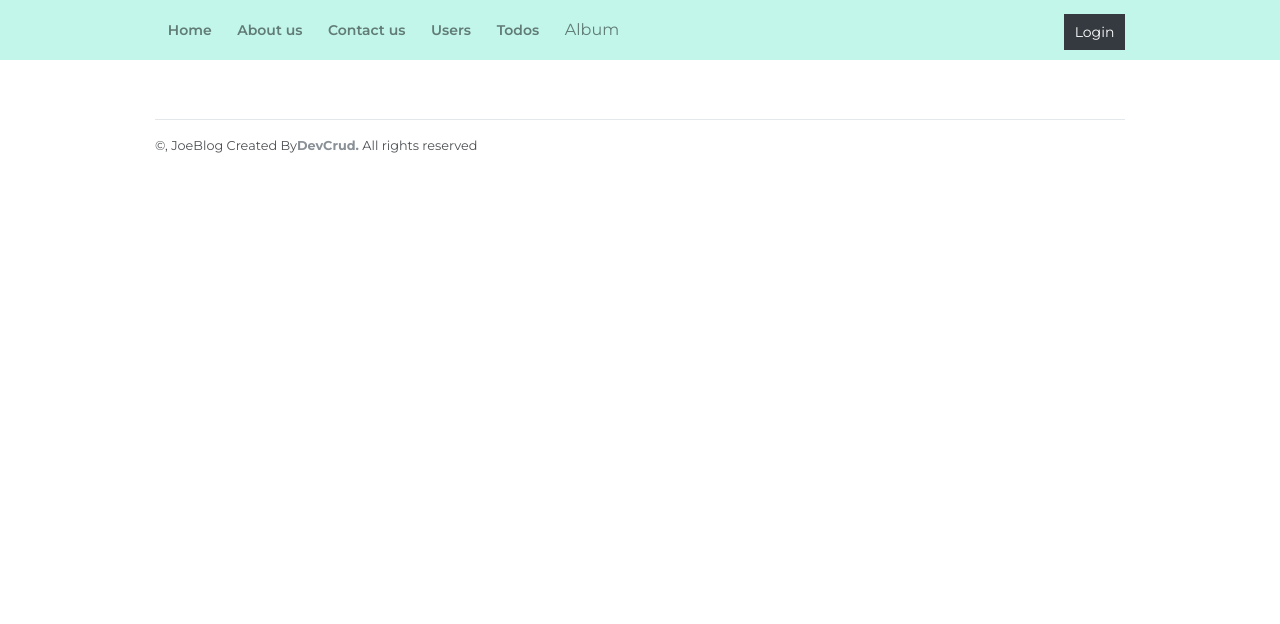
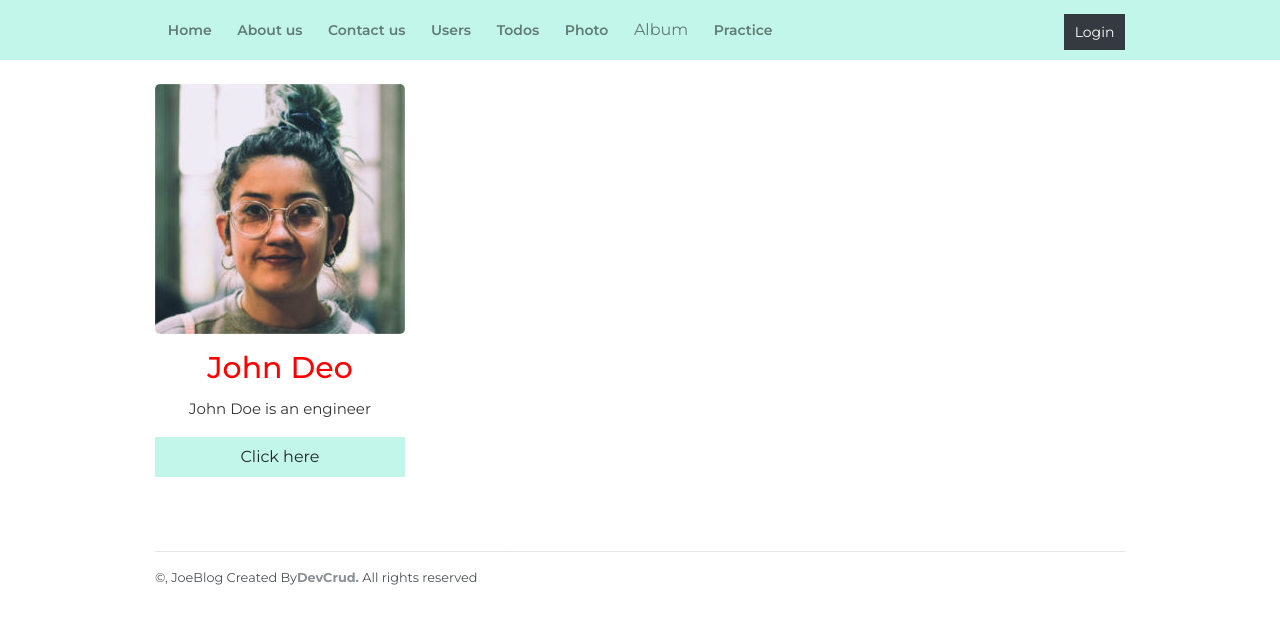
Before and after one commit to sudeshinfoneo/learn-react, a React (Create React App) app: page /practice in a window 1280 px wide. Shown: the top 624 px of the page. Built offline with nearby package versions, Linux system fonts and the light colour scheme.

Commit message:
my changes

```diff
--- a/src/App.js
+++ b/src/App.js
@@ -6,10 +6,12 @@ import About from './components/About';
 import Contact from './components/Contact';
 import Footer from './components/Footer/Index';
 import Sidebar from './components/Sidebar/index';
-import './assets/css/joeblog.css';
 import Users from './components/Users';
 import Todos from './components/Todos';
 import Album from './components/Album';
+import Photo from './components/Photo';
+import './assets/css/joeblog.css';
+import Practice from './components/Practice';
 
 function App() {
   return (
@@ -24,6 +26,8 @@ function App() {
           <Route path='/users' element={<Users />} />
           <Route path='/todos' element={<Todos />} />
           <Route path='/album' element={<Album />} />
+          <Route path='/photo' element={<Photo />} />
+          <Route path='/practice' element={<Practice />} />
         </Routes>
       </main>
       <Footer />
--- a/src/components/Album/index.js
+++ b/src/components/Album/index.js
@@ -19,7 +19,7 @@ const Album = (props) => {
                         album && album.map((el, index) => (
                             <>
                                 <div className='col-md-4'>
-                                    <img src={Alb} className="rounded-circle" alt="" key={index} style={{width: 350, height: 200}}/>
+                                    <img src={Alb} className="rounded-circle" alt="" key={index} style={{width: 350, height: 250}}/>
                                     <h3> {el.title}</h3>
                                 </div>
                             </>
--- a/src/components/Header/index.js
+++ b/src/components/Header/index.js
@@ -17,16 +17,22 @@ const Header = (props) => {
                                 <Link to="/about" className="nav-link">About us</Link>
                             </li>
                             <li className="nav-item">
-                                <Link to="contact" className="nav-link">Contact us</Link>
+                                <Link to="/contact" className="nav-link">Contact us</Link>
                             </li>
                             <li className="nav-item">
-                                <Link to="users" className="nav-link">Users</Link>
+                                <Link to="/users" className="nav-link">Users</Link>
                             </li>
                             <li className="nav-item">
-                                <Link to="todos" className="nav-link">Todos</Link>
+                                <Link to="/todos" className="nav-link">Todos</Link>
+                            </li>
+                            <li className="nav-item">
+                                <Link to="/photo" className="nav-link">Photo</Link>
                             </li>
                             <li className="=nav-item">
-                                <Link to="album" className="nav-link">Album</Link>
+                                <Link to="/album" className="nav-link">Album</Link>
+                            </li>
+                            <li className="nav-item">
+                                <Link to="/practice" className="nav-link">Practice</Link>
                             </li>
                         </ul>
                         <div className="navbar-nav ml-auto">
--- a/src/components/Home/index.js
+++ b/src/components/Home/index.js
@@ -5,9 +5,7 @@ import Img3 from '../../assets/imgs/img-3.jpg';
 import Img4 from '../../assets/imgs/img-4.jpg';
 import Blog6 from '../../assets/imgs/blog-6.jpg';
 import PostCard from "./PostCard";
-import Users from "../Users";
 import { useEffect, useState } from "react";
-
 
 const Home = (props) => {
     const [post, setPost] = useState([])
--- /dev/null
+++ b/src/components/Photo/index.js
@@ -0,0 +1,33 @@
+import { Link } from "react-router-dom";
+import { useEffect, useState } from "react";
+import Postland1 from '../../assets/imgs/post-landscape-1.jpg'
+
+const Photo = (props) => {
+    const [photo, setPhoto] = useState([])
+
+    useEffect(() => {
+        fetch('https://jsonplaceholder.typicode.com/photos').then(res => res.json()).then(data => {
+            setPhoto(data)
+        })
+    }, [])
+
+    return (
+        <>
+            <div className="container">
+                <div className="row">
+                    {
+                        photo && photo.map((el, index) => (
+                            <>
+                                <div className="col md-3">
+                                    <img src={Postland1} alt="" className="img-thumbnail" key={index} style={{ width: 300, height: 200 }} />
+                                    <h3>{ el.title }</h3>
+                                </div>
+                            </>
+                        ))
+                    }
+                </div>
+            </div>
+        </>
+    )
+}
+export default Photo;
--- /dev/null
+++ b/src/components/Practice/index.js
@@ -0,0 +1,22 @@
+import { Link } from "react-router-dom";
+import Avatar1 from '../../assets/imgs/avatar-1.jpg'
+
+
+const Practice = (props) => {
+
+    return (
+        <>
+            <div className="container mt-4">
+                <div className="card" style={{ width: 250 }}>
+                    <img src={Avatar1} alt="" className="card-img" />
+                    <div className="card-body">
+                        <h4 className="card-title" style={{ textAlign: "center", color: "red", fontSize: 30 }}>John Deo</h4>
+                        <p className="card-text" style={{ textAlign: "center", color: "black", fontSize: 15 }}>John Doe is an engineer</p>
+                        <a href="#" class="btn btn-primary" style={{ display: 'flex', justifyContent: 'center', alignItems: 'center', height: '5vh' }}>Click here</a>
+                    </div>
+                </div>
+            </div>
+        </>
+    )
+}
+export default Practice;
--- a/src/components/Sidebar/index.js
+++ b/src/components/Sidebar/index.js
@@ -11,7 +11,6 @@ import Blog6 from '../../assets/imgs/blog-6.jpg';
 import Blog1 from '../../assets/imgs/blog-1.jpg';
 import Blog2 from '../../assets/imgs/blog-2.jpg';
 import Blog3 from '../../assets/imgs/blog-3.jpg';
-
 
 const Sidebar = (props) => {
     return (
--- a/src/components/Todos/index.js
+++ b/src/components/Todos/index.js
@@ -17,7 +17,6 @@ const Todos = (props) => {
                 {
                     todos && todos.map((el, index) => (
                         <>
-
                             <h5 key={index}>My To Do List {el.title} </h5>
                             {el.completed ? (<p style={{ color: 'green' }}>Completed</p>) : (<p style={{ color: 'red' }}>Not Completed</p>)}
                         </>
--- a/src/components/contact/index.js
+++ b/src/components/contact/index.js
@@ -1,6 +1,5 @@
 import { useState } from "react";
 import { Link } from "react-router-dom";
-import Footer from "../Footer/Index";
 
 const Contact = (props) => {
 
```
Also changed, not shown: src/router.js (+10 -5 lines).
